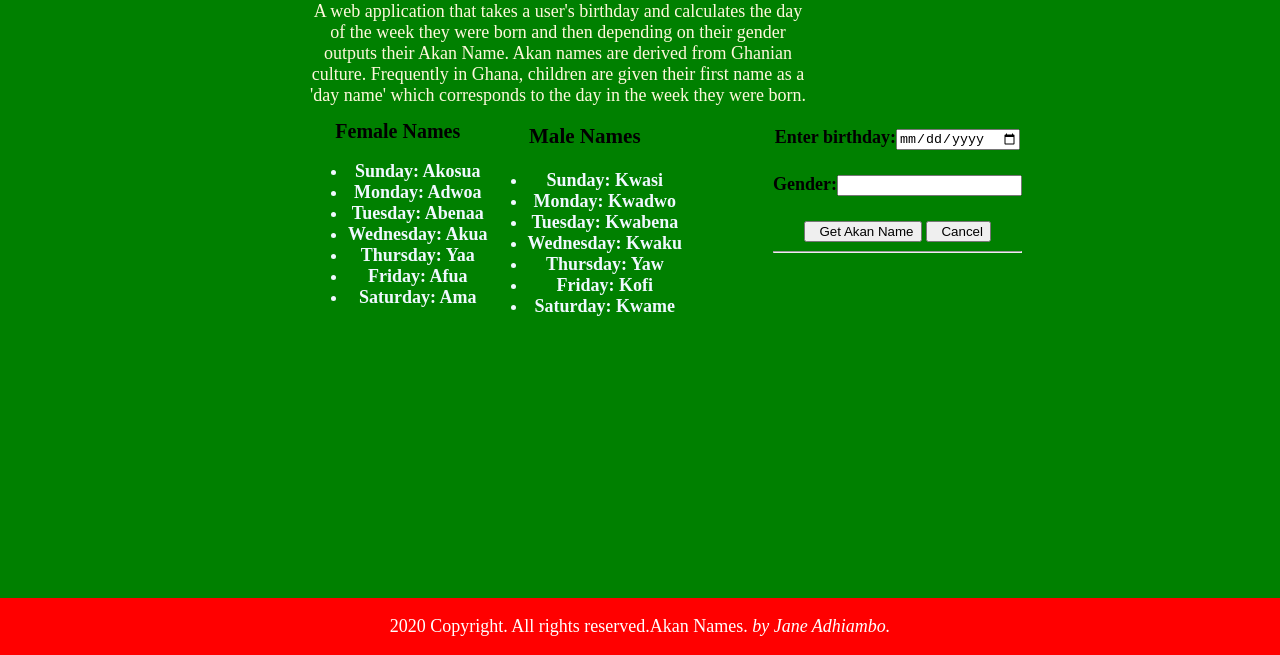
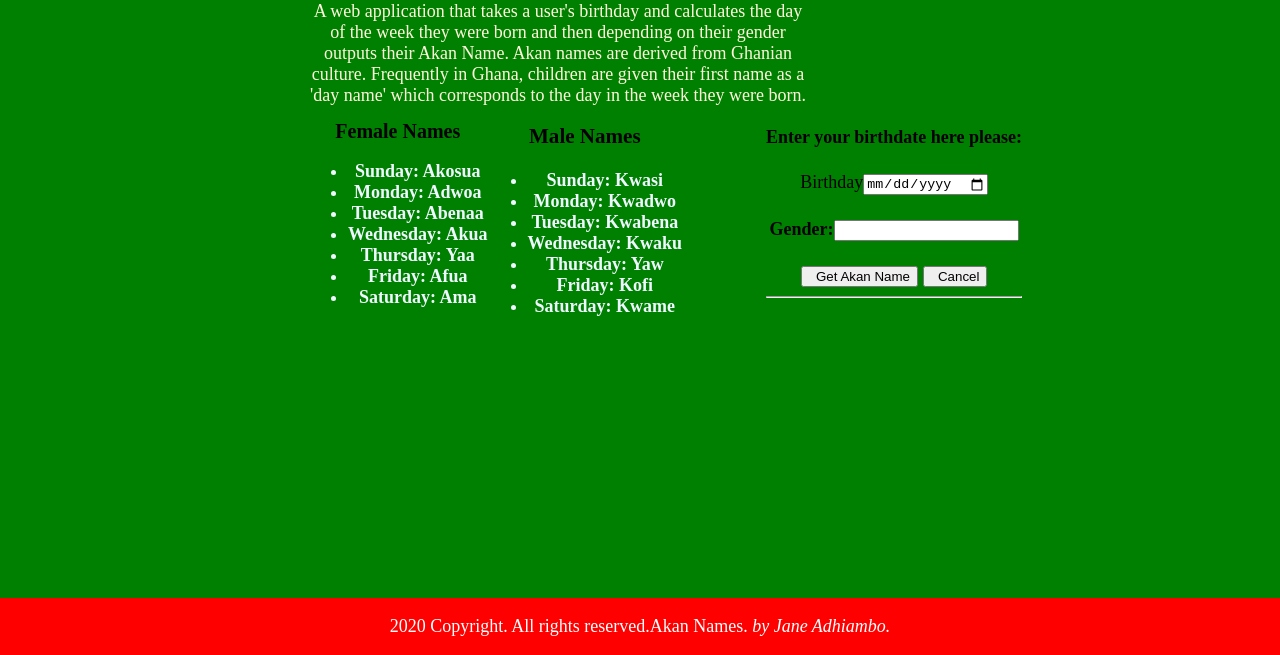
Before and after one commit to JaneAdhiambo3000/DAYNA-, a plain HTML site: page index.html in a window 1280 px wide. Shown: the part 145-800 px from the top of the page. Drawn offline with Linux system fonts and the light colour scheme.

```diff
--- a/index.html
+++ b/index.html
@@ -24,8 +24,8 @@
         <form>
             <div>
 
-                <h4>Enter birthday:<input type="date" name="day" id="day"></h4>
-
+                <h4>Enter your birthdate here please:</h4>
+                <div class="label">Birthday<input type="date" name="date" id=""></div>
             </div>
             <div>
                 <h4>Gender:<input type="gender" name="gender"></h4>
```
